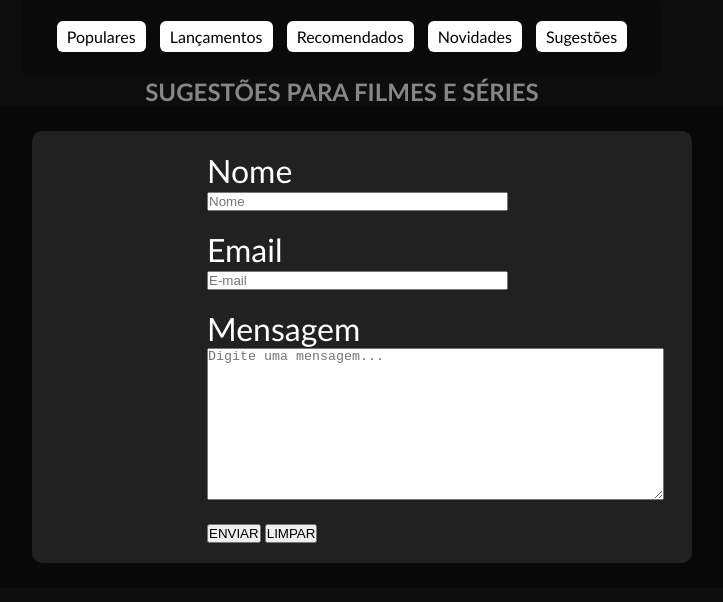
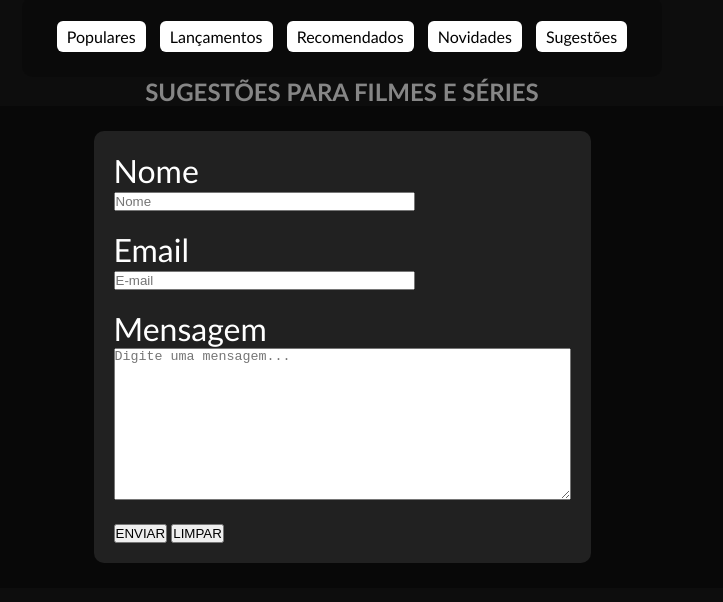
Before and after one commit to Thiiagoh/topmovies, a plain HTML site: page formulario.html in a window 1280 px wide. Shown: the part 52-654 px from the top of the page, without its empty margins (298-1021 px from the left). Drawn offline with Linux system fonts and the light colour scheme.

Commit message:
Add files via upload

```diff
--- a/formulario.html
+++ b/formulario.html
@@ -54,16 +54,17 @@
 				padding: 20px 0px 20px 0px;
 			}
 			.filmes{
-		  		padding: 25px 330px 25px 330px;
+  				background-color: rgba(0,0,0,40%);
+           	 	display: flex;
+           	 	flex-direction: row;
+            	justify-content: center;
+            	align-items: center;
+            	color: white;
+		  		padding: 25px;
   				border-radius: 10px;
-  				background-color: rgba(0,0,0,40%);
 			}
 			.daleformulario{
-				width: 100%;
-				margin: 0px auto;
 				padding: 20px;
-				float: middle;
-				color: white;
 				background-color: rgba(255,255,255, 10%);
 				border-radius: 10px;
 			}
@@ -83,7 +84,7 @@
 		<h2 align="center">SUGESTÕES PARA FILMES E SÉRIES</h2>
 		<div class="filmes">
 			<div class="daleformulario">
-				<form style = "width: 50%; margin: 0px auto;">
+					<form>
 						<font size="6"><label>Nome</label></font><br/>
 						<input size="35" type="text" placeholder="Nome" required><br/><br/>
 						<font size="6"><label>Email</label></font><br>
```
Lines whose indentation alone changed are shown as unchanged.
